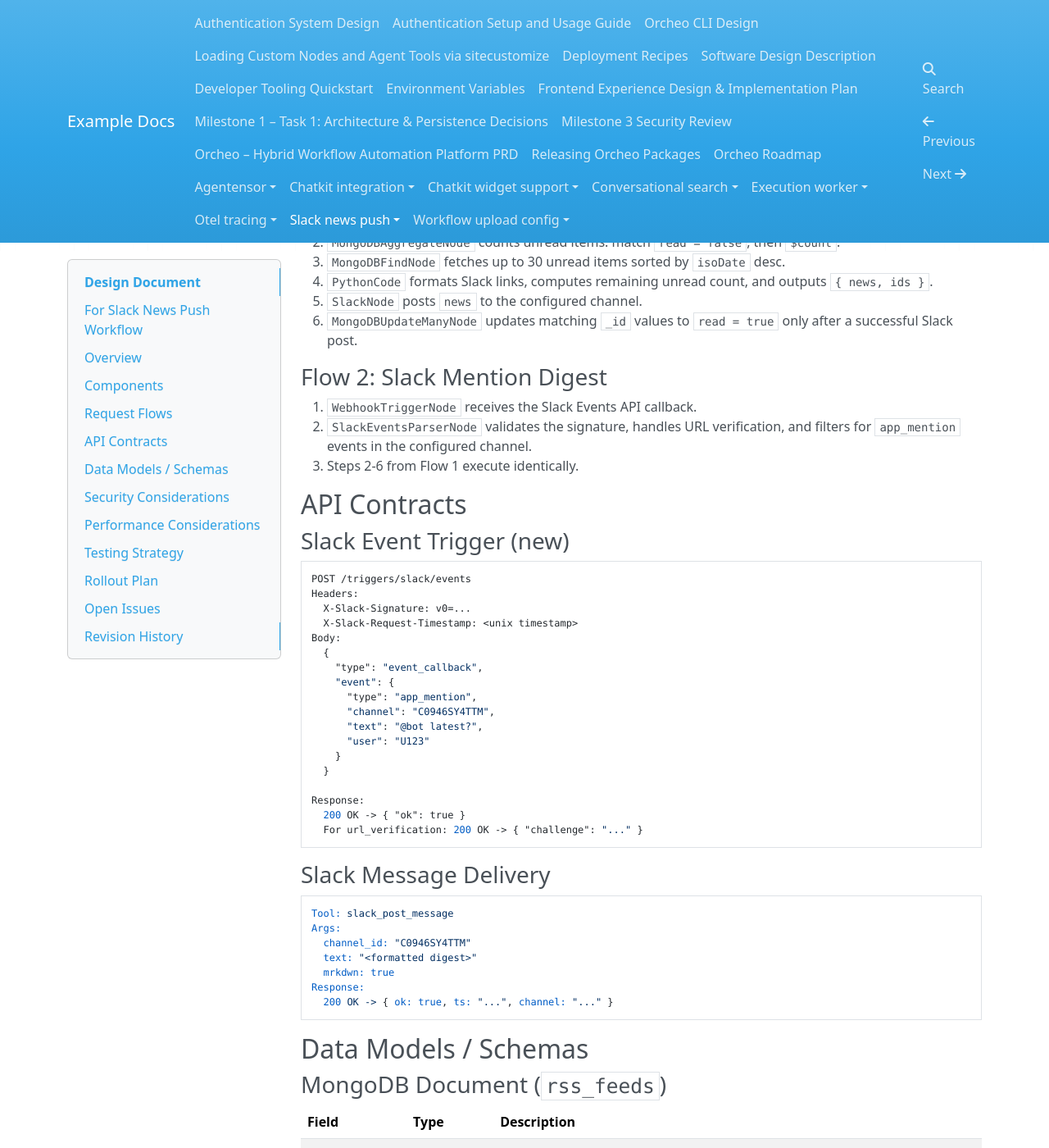
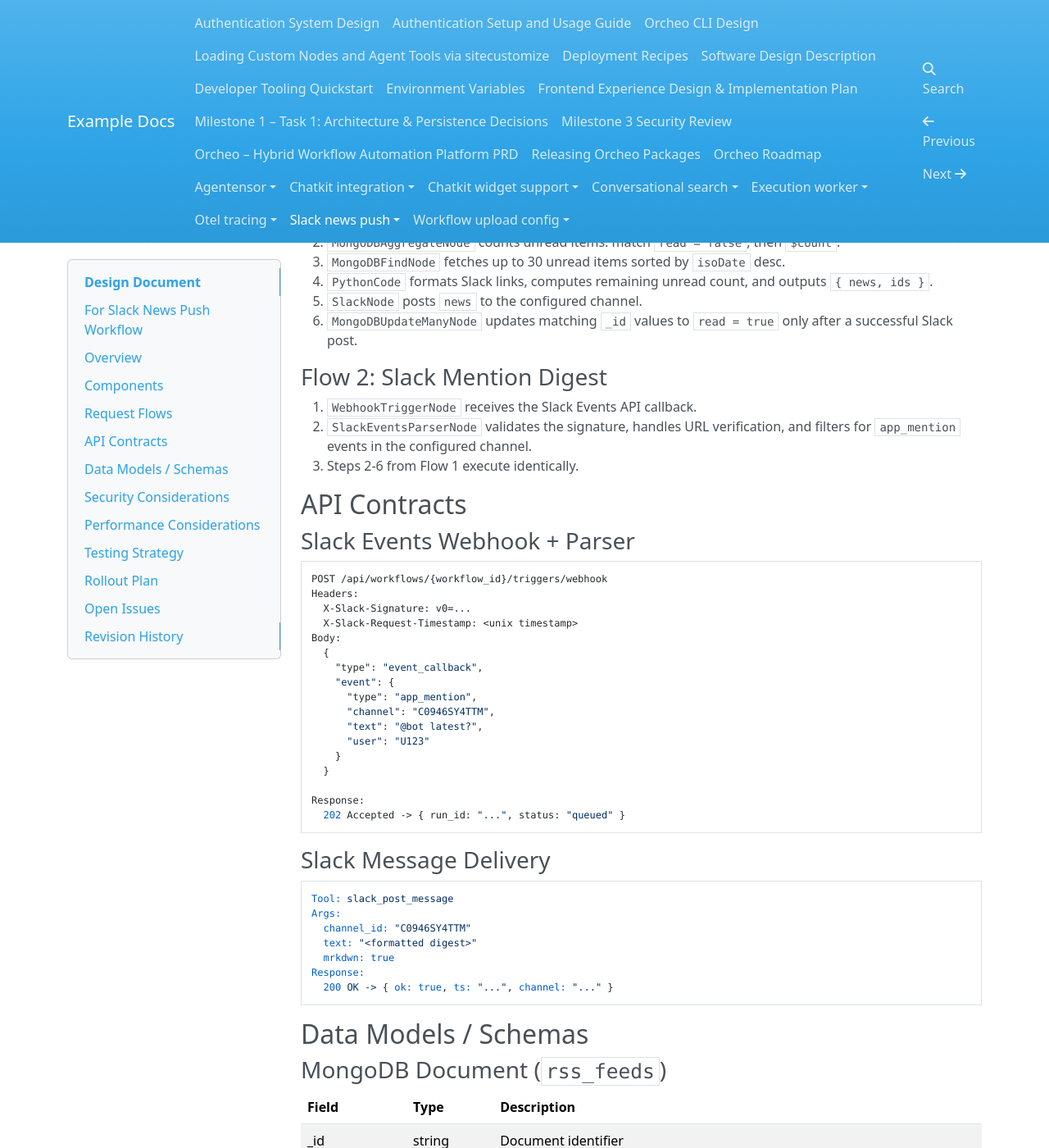
Before and after one commit to ShaojieJiang/orcheo, an MkDocs documentation site: the page built from docs/slack_news_push/2_design.md, in a window 1280 px wide and 1400 px high, scrolled down 1232 px. Shown: the whole window at 82% size. Built offline with MkDocs 1.6.1, drawn with Linux system fonts in a browser that asks for light colours; nearby versions of some CDN libraries; some of the changed text lies outside the part shown.

Commit message:
Minor improvements

````diff
--- a/docs/slack_news_push/2_design.md
+++ b/docs/slack_news_push/2_design.md
@@ -40,7 +40,7 @@ Key goals: parity with the n8n workflow, safe Slack delivery, accurate read upda
 
 ### Flow 1: Scheduled Digest
 
-1. `CronTriggerNode` fires at 09:00 (timezone configurable).
+1. `CronTriggerNode` fires at 09:00 (Europe/Amsterdam, DST enabled).
 2. `MongoDBAggregateNode` counts unread items: match `read = false`, then `$count`.
 3. `MongoDBFindNode` fetches up to 30 unread items sorted by `isoDate` desc.
 4. `PythonCode` formats Slack links, computes remaining unread count, and outputs `{ news, ids }`.
@@ -55,9 +55,9 @@ Key goals: parity with the n8n workflow, safe Slack delivery, accurate read upda
 
 ## API Contracts
 
-### Slack Event Trigger (new)
+### Slack Events Webhook + Parser
 ```
-POST /triggers/slack/events
+POST /api/workflows/{workflow_id}/triggers/webhook
 Headers:
   X-Slack-Signature: v0=...
   X-Slack-Request-Timestamp: <unix timestamp>
@@ -73,8 +73,7 @@ Body:
   }
 
 Response:
-  200 OK -> { "ok": true }
-  For url_verification: 200 OK -> { "challenge": "..." }
+  202 Accepted -> { run_id: "...", status: "queued" }
 ```
 
 ### Slack Message Delivery
@@ -117,7 +116,7 @@ Response:
 
 - MongoDB queries should use indexes on `read` and `isoDate` to keep aggregate and find fast.
 - Limit the digest to 30 items to bound Slack message length and DB update size.
-- Avoid blocking on Slack delivery when updating read state if strict parity with n8n is required (parallel branches).
+- Ensure read updates run only after Slack delivery succeeds to avoid marking unread items prematurely.
 
 ## Testing Strategy
 
````
